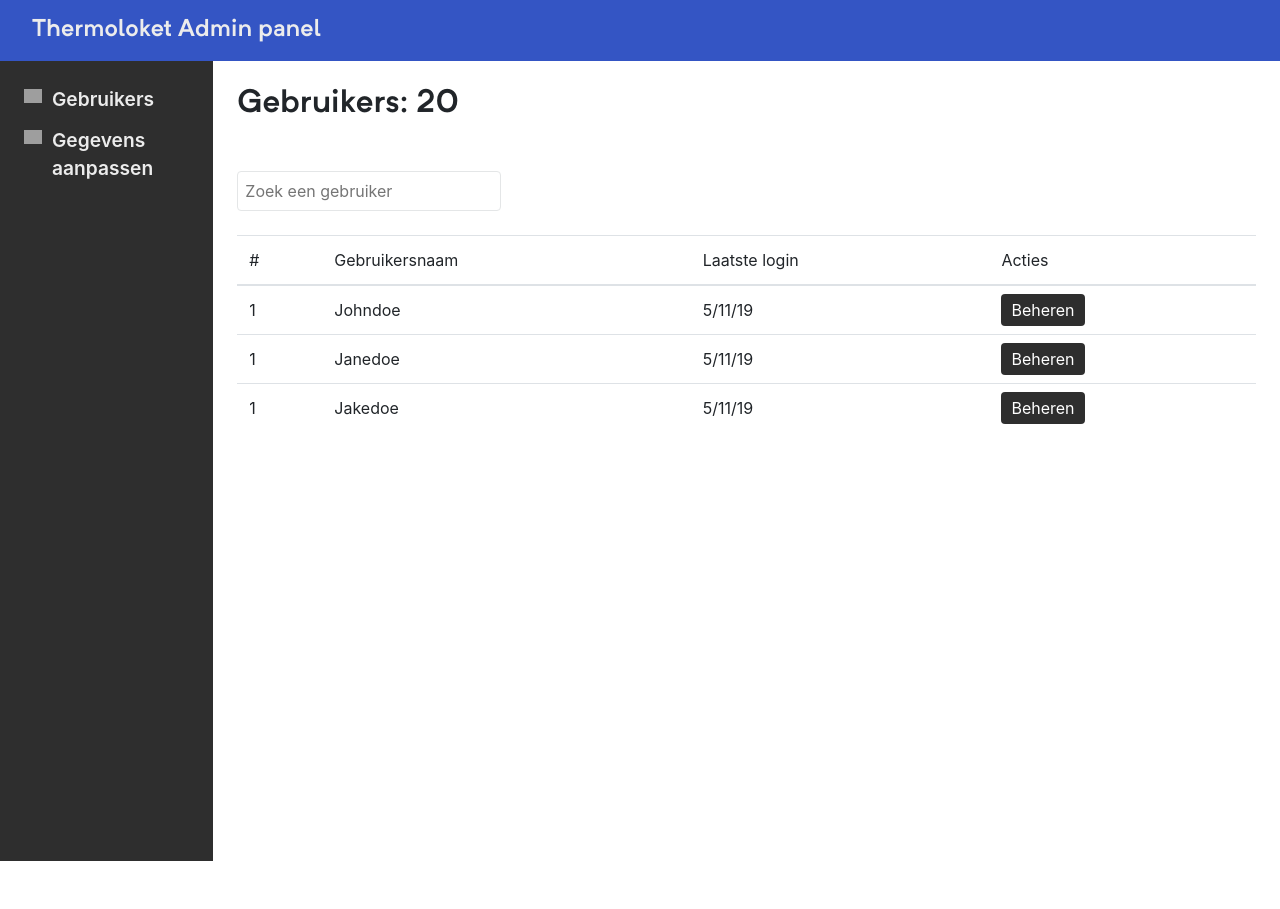
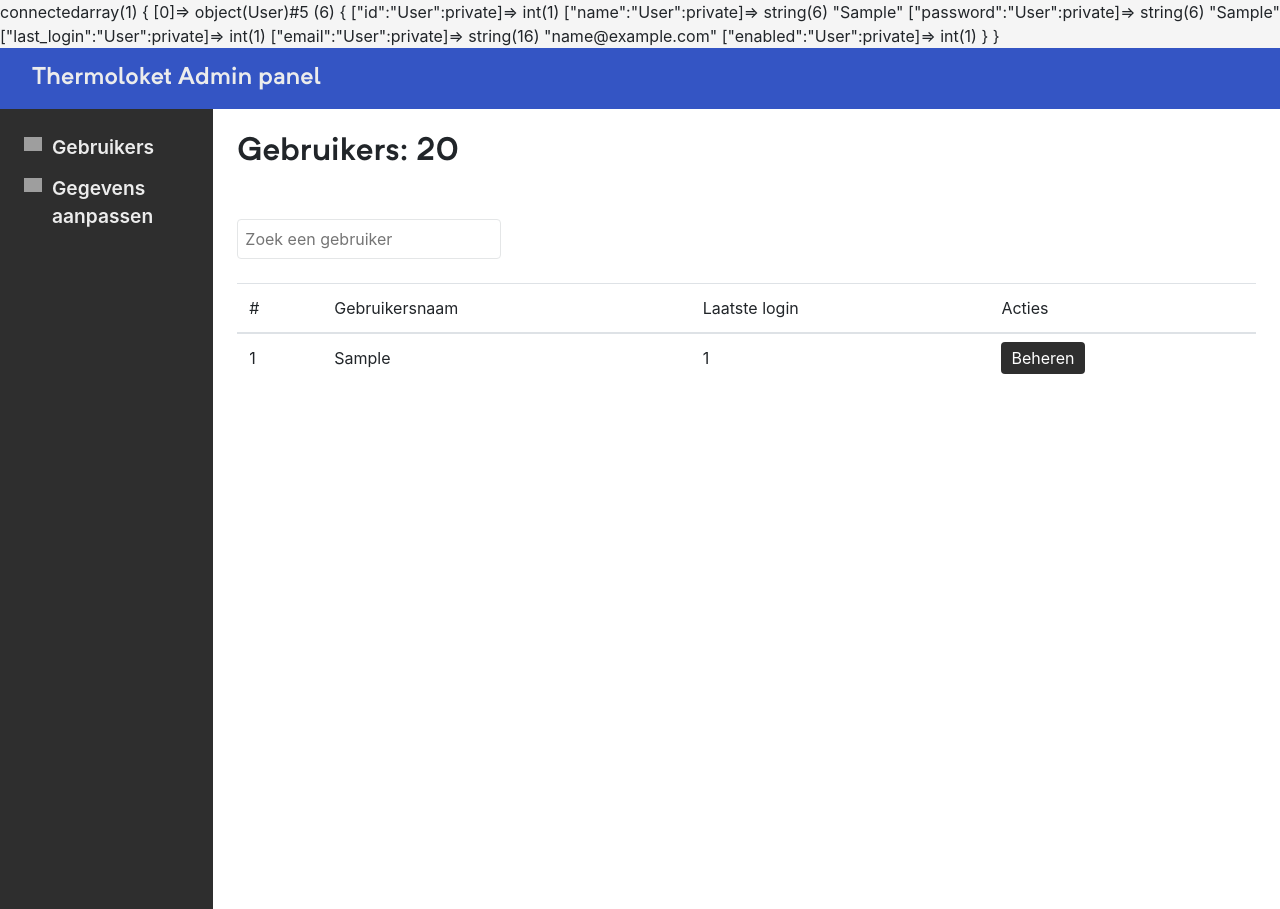
Before and after one commit to VandenkerckhoveJesse/thermolocket, a PHP site: page /admin in a window 1280 px wide. Before the commit the page ends 861 px from the top, so only its background shows below. Run offline with PHP 8.4, Linux system fonts and the light colour scheme; tables that the repository leaves empty hold one stand-in row (values such as "Sample post"); grey boxes are pictures that could not be loaded.

Commit message:
Users get displayed in front end

```diff
--- a/Database.sql
+++ b/Database.sql
@@ -3,7 +3,7 @@ create table gebruikers
     id         		int auto_increment,
     naam       		varchar(30)          not null,
     wachtwoord 		varchar(60)          not null,
-    laaste_login 	int                  null,
+    laatste_login 	int                  null,
     email      		varchar(50)          null,
     ingeschakeld    tinyint(1) default 0 not null,
     constraint 		gebruikers_id_uindex
--- a/public_html/admin/index.php
+++ b/public_html/admin/index.php
@@ -1,10 +1,17 @@
 <?php
 include_once("../../resources/config.php");
+include_once("../../resources/src/Controllers/UserController.php");
+include_once("../../resources/src/Models/User.php");
+include_once("../../resources/src/Models/Session.php");
+include_once("../../resources/src/Database.php");
+include_once("../../resources/src/Helper.php");
 
 $pageTitle="Admin panel";
 $cssFiles=["admin.css"];
 $jsFiles=["userList.js"];
 
+$users = User::getAll();
+var_dump($users);
 
 include_once("../../resources/src/Views/general/htmlStartView.php");
 include_once("../../resources/src/Views/admin/usersView.php");
--- a/resources/src/Models/User.php
+++ b/resources/src/Models/User.php
@@ -1,13 +1,15 @@
 <?php
 class User
 {
+    const ALIASES = "id, naam as name, wachtwoord as password, laatste_login as last_login, email, ingeschakeld as enabled";
     const INSERTUSER = 'INSERT INTO gebruikers (naam, wachtwoord, email, ingeschakeld)
                     VALUES (:name , :password, :email, :enabled)';
-    const SELECTUSERBYID = 'SELECT * FROM gebruikers WHERE (id = :id)';
-    const SELECTUSERBYNAME = 'SELECT * FROM gebruikers WHERE (naam = :name)';
-    const SELECTUSERS = 'SELECT * FROM gebruikers';
+    const SELECTUSERBYID = 'SELECT '.self::ALIASES.' FROM gebruikers WHERE (id = :id)';
+    const SELECTUSERBYNAME = 'SELECT '.self::ALIASES.' FROM gebruikers WHERE (naam = :name)';
+    const SELECTUSERS = 'SELECT '.self::ALIASES.' FROM gebruikers';
     const UPDATEUSER = 'UPDATE gebruikers SET naam = :name, wachtwoord = :password, email = :email, ingeschakeld = :enabled WHERE id = :id';
     const DELETEUSER = 'DELETE FROM gebruikers WHERE id = :id';
+
 
     private $id;
     private $name;
@@ -29,6 +31,7 @@ class User
         }
         $email = trim($email);
         $enabled = (is_null($enabled) ? true : $enabled);
+        $enabled = $enabled ? 1 : 0;
         $query = self::INSERTUSER;
         $hash = password_hash($password, PASSWORD_DEFAULT);
         $values = array(':name' => $name, ":password" => $hash, ":email" => $email, ":enabled" => $enabled);
--- a/resources/src/Views/admin/usersView.php
+++ b/resources/src/Views/admin/usersView.php
@@ -1,9 +1,7 @@
 <header class="w-100">
 <h2 class="ml-3 p-3 mb-0">Thermoloket Admin panel</h2>
       </header>
-
 <div class="container h-100">
-
       <div class="row h-100 ">
         <div class="col-4 col-lg-2 sidebar p-4">
           <nav>
@@ -30,27 +28,14 @@
               </tr>
             </thead>
             <tbody>
+            <?php foreach($users as $user): ?>
               <tr>
-                <th class="user-list-user-id" scope="row">1</th>
-                <td class="user-list-username">Johndoe</td>
-                <td class="user-list-last-login">5/11/19</td>
+                <th class="user-list-user-id" scope="row"><?echo $user->getId();?></th>
+                <td class="user-list-username"><?echo $user->getName();?></td>
+                <td class="user-list-last-login"><?echo $user->getLastLogin();?></td>
                 <td><a href="edit-user" class="button">Beheren</a></td>
               </tr>
-
-               <tr>
-                <th class="user-list-user-id" scope="row">1</th>
-                <td class="user-list-username">Janedoe</td>
-                <td class="user-list-last-login">5/11/19</td>
-                <td><a href="edit-user" class="button">Beheren</a></td>
-              </tr>
-
-                <tr>
-                <th class="user-list-user-id" scope="row">1</th>
-                <td class="user-list-username">Jakedoe</td>
-                <td class="user-list-last-login">5/11/19</td>
-                <td><a href="edit-user" class="button">Beheren</a></td>
-              </tr>
-
+            <? endforeach; ?>
             </tbody>
           </table>
       </div>
```
